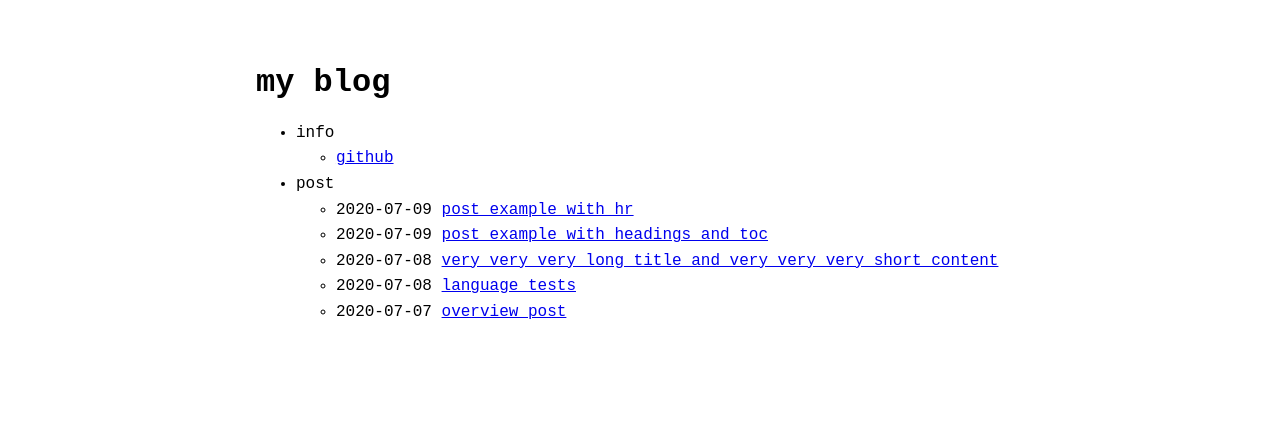
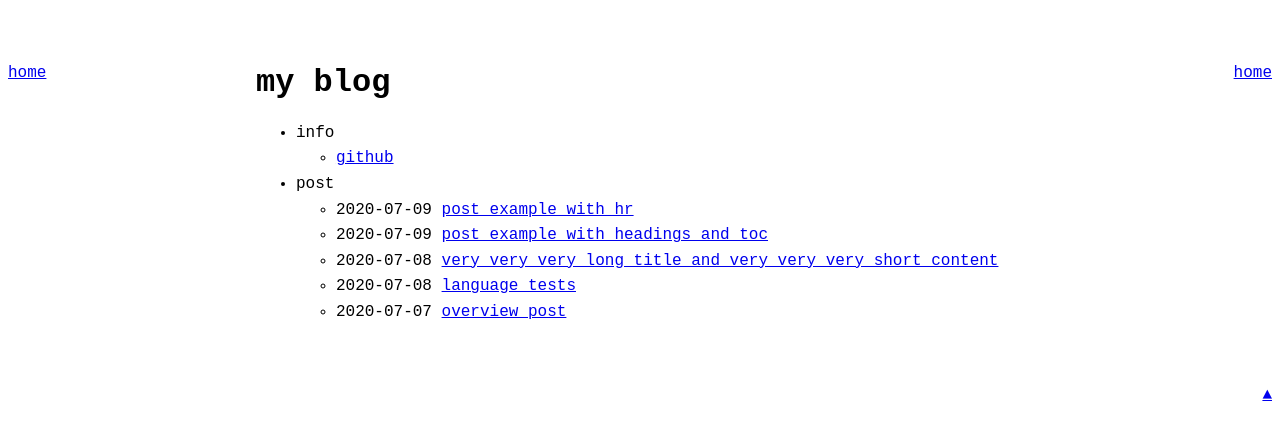
Before and after one commit to km01/km01.github.io, a Jekyll site: the page built from index.md, in a window 1280 px wide. Shown: the top 440 px of the page. Built offline with Jekyll 4.4.1, drawn with Linux system fonts in a browser that asks for light colours.

Commit message:
Update default.html

```diff
--- a/_layouts/default.html
+++ b/_layouts/default.html
@@ -3,6 +3,14 @@
         {%- include head.html -%}
     <body>
     <main class="page-content" aria-label="Content">
+        <div style="margin-bottom: 0.1rem;">
+            <div style="display: inline-block; float:left">
+                <a href="{{ site.url }}">{{ site.theme_config.back_home_text }}</a>
+            </div>
+            <div style="display: inline-block; float:right">
+                <a href="{{ site.url }}">{{ site.theme_config.back_home_text }}</a>
+            </div>
+        </div>
         <div class="wrapper">
             {{ content }}
         </div>
@@ -11,5 +19,10 @@
     {% if site.goat_counter and jekyll.environment == "production" %}
         {% include goat_counter.html %}
     {% endif %}
+    <div style="margin-top: 0.1rem;">
+        <div style="display: inline-block; float:right">
+            <a href="#page_title">▲</a>
+        </div>
+    </div>
     </body>
 </html>
```
